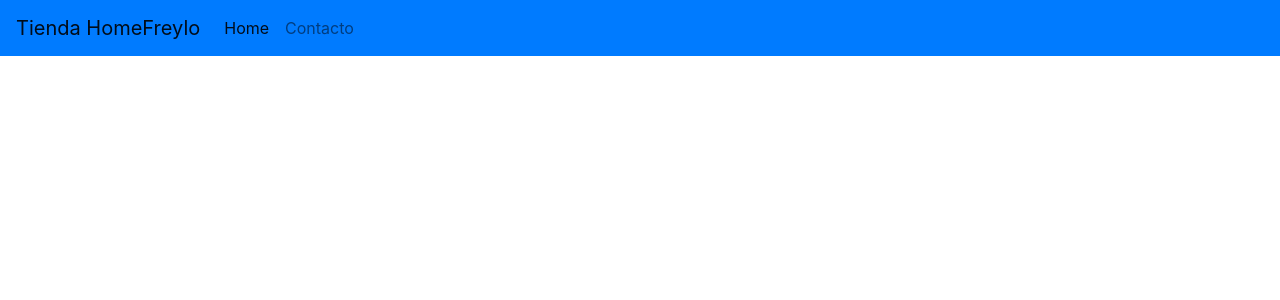
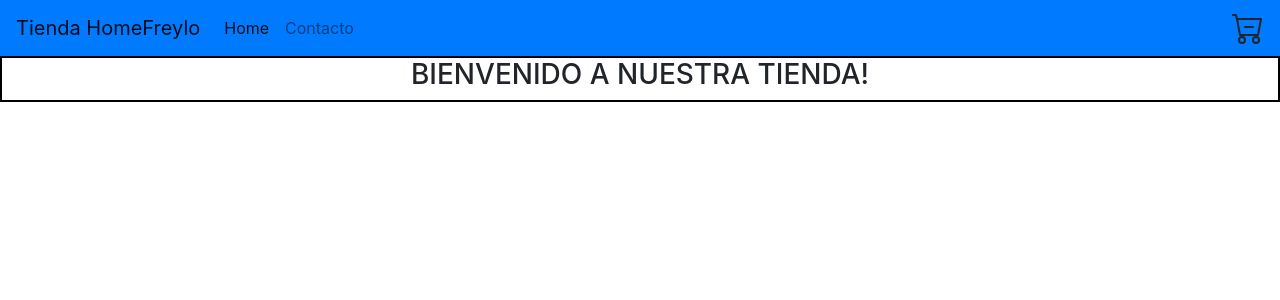
Before and after one commit to GerVomi/Tienda-Homefreylo, a React (Create React App) app: page / in a window 1280 px wide. Shown: the top 300 px of the page. Built offline with nearby package versions, Linux system fonts and the light colour scheme.

Commit message:
Se agrega Home.js y el widget de l carrito

```diff
--- a/src/App.js
+++ b/src/App.js
@@ -2,13 +2,16 @@ import React from 'react';
 import logo from './logo.svg';
 import './App.css';
 import NavBar from './components/NavBar';
+import Home from './components/Home'
+
 import "bootstrap/dist/css/bootstrap.min.css";
 
 function App() {
   return (
-
-        <NavBar />
-
+        <div>
+        <NavBar></NavBar>
+        <Home />
+        </div>
   );
 }
 
--- /dev/null
+++ b/src/components/CartWidget.js
@@ -0,0 +1,13 @@
+import React from 'react'
+
+
+function CartWidget (){
+    return <>
+    <svg width="1em" height="1em" viewBox="0 0 16 16" className="bi bi-cart-dash" fill="currentColor" xmlns="http://www.w3.org/2000/svg" width="32" height="32" >
+  <path fill-rule="evenodd" d="M0 1.5A.5.5 0 0 1 .5 1H2a.5.5 0 0 1 .485.379L2.89 3H14.5a.5.5 0 0 1 .491.592l-1.5 8A.5.5 0 0 1 13 12H4a.5.5 0 0 1-.491-.408L2.01 3.607 1.61 2H.5a.5.5 0 0 1-.5-.5zM3.102 4l1.313 7h8.17l1.313-7H3.102zM5 12a2 2 0 1 0 0 4 2 2 0 0 0 0-4zm7 0a2 2 0 1 0 0 4 2 2 0 0 0 0-4zm-7 1a1 1 0 1 0 0 2 1 1 0 0 0 0-2zm7 0a1 1 0 1 0 0 2 1 1 0 0 0 0-2z"/>
+  <path fill-rule="evenodd" d="M6 7.5a.5.5 0 0 1 .5-.5h4a.5.5 0 0 1 0 1h-4a.5.5 0 0 1-.5-.5z"/>
+</svg>
+</>
+}
+
+export default CartWidget
--- /dev/null
+++ b/src/components/Home.js
@@ -0,0 +1,19 @@
+import React from 'react'
+
+
+function Home (){
+    return <div style={{ textAlign: 'center', border:'2px solid black'}}>
+    <h3>BIENVENIDO A NUESTRA TIENDA!</h3>
+    <ItemListContainer />
+    </div>
+}
+
+function ItemListContainer (title){
+    return null
+}
+
+
+
+
+
+export default Home
--- a/src/components/NavBar.js
+++ b/src/components/NavBar.js
@@ -1,7 +1,8 @@
 import React from 'react';
+import CartWidget from './CartWidget'
 
 function NavBar (){
-return (
+return <>
 
 <div>
 <nav className="navbar navbar-expand-lg navbar-light bg-primary" >
@@ -18,11 +19,12 @@ return (
         <a className="nav-link" href="#">Contacto</a>
       </li>
       </ul>
-  </div>
+    </div>
+    <CartWidget />
 </nav>
 </div>
 
-)
+</>
 }
 
 export default NavBar;
```
